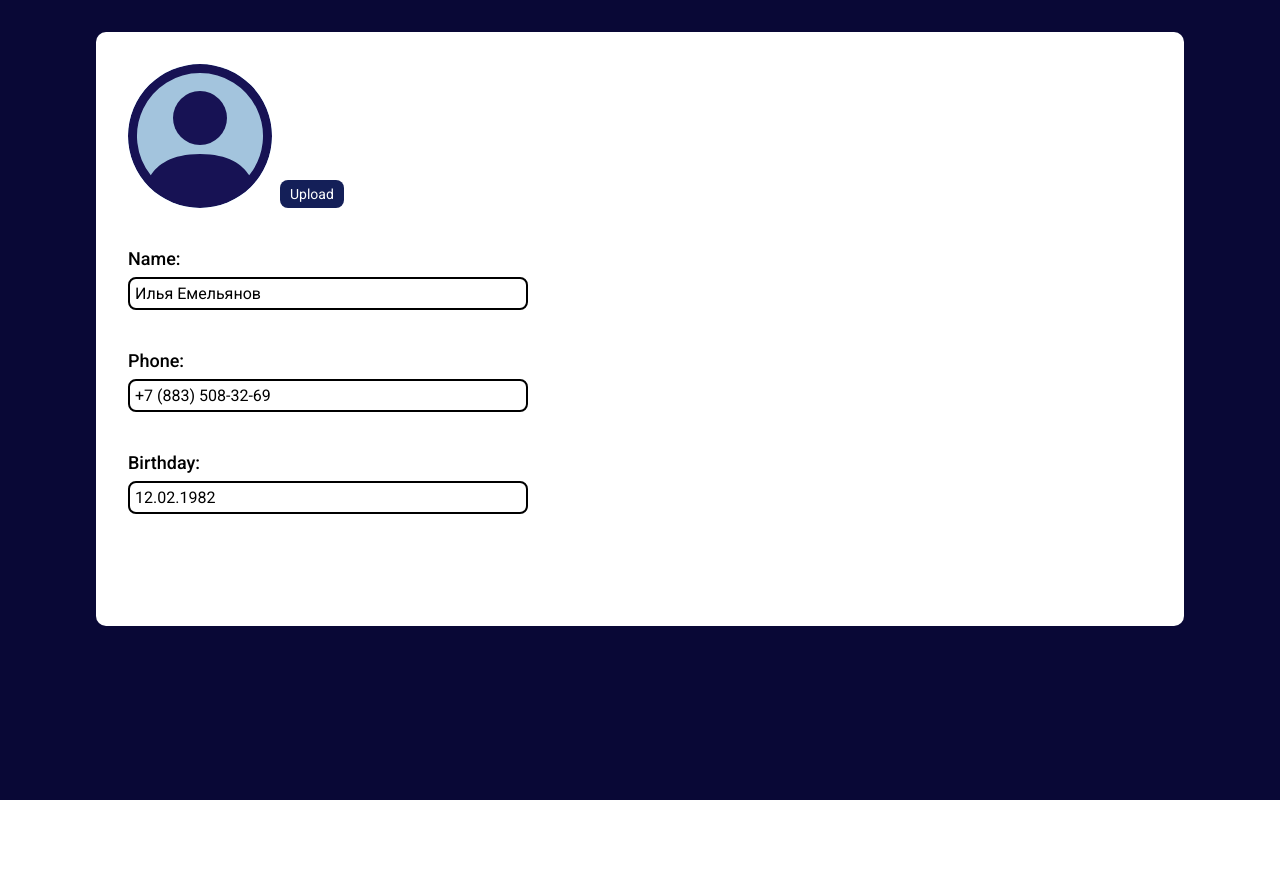
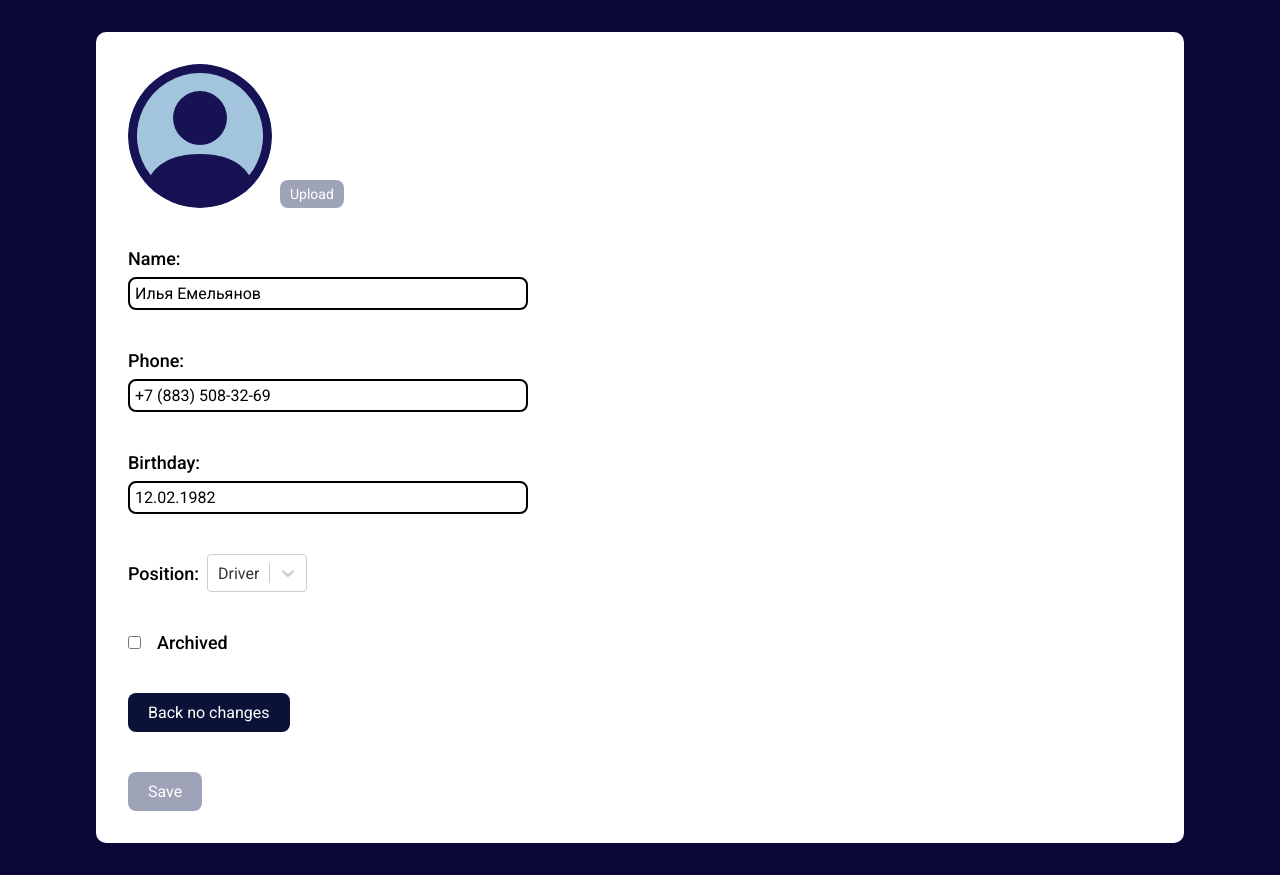
Before and after one commit to Arrtem4/testPizzaSoft, a React (Vite) app: page /testPizzaSoft/profile/1 in a window 1280 px wide. Before the commit the page ends 800 px from the top, so only its background shows below. Built offline with nearby package versions, Linux system fonts and the light colour scheme.

Commit message:
add all inputs and buttons to profile page

```diff
--- a/index.css
+++ b/index.css
@@ -124,12 +124,21 @@ body {
   align-self: flex-end;
   background-color: rgb(20, 31, 88);
 }
+.button__profile_save {
+  align-self: flex-start;
+}
 .button__message {
   background-color: rgb(65, 74, 119);
+}
+.button.disabled {
+  background-color: rgb(159, 163, 183);
 }
 
 @container (max-width: 600px) {
   .button__profile_photo {
+    align-self: center;
+  }
+  .button__profile_save {
     align-self: center;
   }
 }
@@ -178,6 +187,10 @@ body {
   align-items: flex-start;
   gap: 1cqmin;
 }
+.profile-page_settings-element.position {
+  flex-direction: row;
+  align-items: center;
+}
 .profile-page_settings-element .text-input {
   width: 400px;
   font-family: inherit;
--- a/src/pages/Profile.jsx
+++ b/src/pages/Profile.jsx
@@ -1,11 +1,14 @@
-import { useParams } from "react-router-dom";
+import { useNavigate, useParams } from "react-router-dom";
 import { useEffect, useState } from "react";
 import InputMask from "react-input-mask";
+import Select, { components } from "react-select";
 import { BsPersonCircle } from "react-icons/bs";
 import ScreenMessage from "../components/ScreenMessage";
+import { positionList } from "../data/optionLists";
 
 export default function Profile() {
     const { id } = useParams();
+    const navigate = useNavigate();
     const [fetchStatus, setFetchStatus] = useState("loading");
     const [errorMessage, setErrorMessage] = useState("");
     const [profile, setProfile] = useState({});
@@ -31,22 +34,25 @@ export default function Profile() {
         fetchDataProfile(id);
     }, [id]);
 
-    console.log(profile);
-
     const editName = (event) => {
         const regex = /^[a-zA-Zа-яА-ЯёЁ\s]*$/;
         if (regex.test(event.target.value)) {
             setProfile({ ...profile, name: event.target.value });
         }
     };
-
     const editPhone = (event) => {
         setProfile({ ...profile, phone: event.target.value });
     };
-
     const editDate = (event) => {
         setProfile({ ...profile, birthday: event.target.value });
     };
+    const editPosition = (option) => {
+        setProfile({ ...profile, role: option.value });
+    };
+    const editIsArchive = () => {
+        setProfile({ ...profile, isArchive: !profile.isArchive });
+    };
+    const NoInput = (props) => <components.Input {...props} readOnly />;
 
     if (fetchStatus === "loading") {
         return <ScreenMessage text="Loading..." />;
@@ -60,7 +66,7 @@ export default function Profile() {
             <section className="profile-page">
                 <section className="profile-page-photo">
                     <BsPersonCircle className="profile-card-photo" />
-                    <button disabled className="button button__profile_photo">
+                    <button className="button button__profile_photo disabled">
                         Upload
                     </button>
                 </section>
@@ -105,8 +111,37 @@ export default function Profile() {
                         )}
                     </InputMask>
                 </section>
-                <section className="profile-page_settings-element position"></section>
-                <section className="profile-page_settings-element archive"></section>
+                <section className="profile-page_settings-element position">
+                    <p className="profile-page-titles">Position:</p>
+                    <Select
+                        components={{ Input: NoInput }}
+                        options={positionList}
+                        onChange={editPosition}
+                        value={positionList.find(
+                            (role) => role.value === profile.role
+                        )}
+                    />
+                </section>
+                <section className="profile-page_settings-element archive">
+                    <label className="profile-page-titles">
+                        <input
+                            className="header-label"
+                            type="checkbox"
+                            checked={profile.isArchive}
+                            onChange={editIsArchive}
+                        />
+                        Archived
+                    </label>
+                </section>
+                <button
+                    className="button button__profile_save"
+                    onClick={() => navigate("/")}
+                >
+                    Back no changes
+                </button>
+                <button className="button button__profile_save disabled">
+                    Save
+                </button>
             </section>
         </section>
     );
--- a/src/style/components/_Button.scss
+++ b/src/style/components/_Button.scss
@@ -14,9 +14,15 @@
             align-self: flex-end;
             background-color: rgb(20, 31, 88);
         }
+        &_save {
+            align-self: flex-start;
+        }
     }
     &__message {
         background-color: rgb(65, 74, 119);
+    }
+    &.disabled {
+        background-color: rgb(159, 163, 183);
     }
 }
 
@@ -26,6 +32,9 @@
             &_photo {
                 align-self: center;
             }
+            &_save {
+                align-self: center;
+            }
         }
     }
 }
--- a/src/style/pages/_Profile.scss
+++ b/src/style/pages/_Profile.scss
@@ -19,6 +19,10 @@
         flex-direction: column;
         align-items: flex-start;
         gap: 1cqmin;
+        &.position {
+            flex-direction: row;
+            align-items: center;
+        }
         & .text-input {
             width: 400px;
             font-family: inherit;
```
Also changed, not shown: 2 other files (tests, documents, lock files or other folders).
